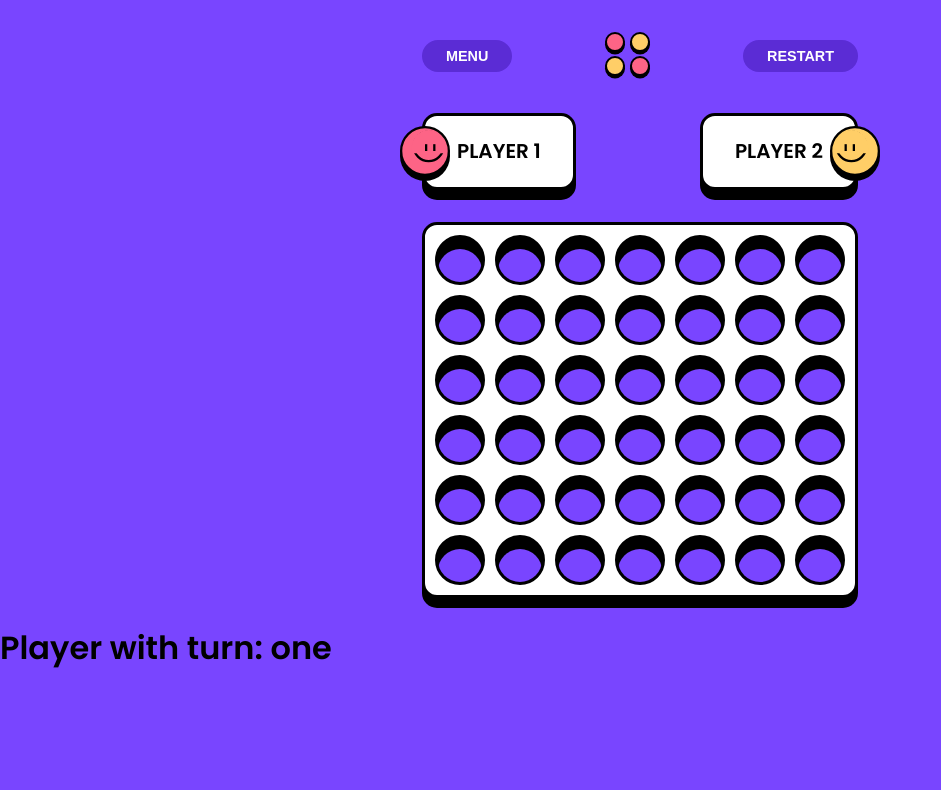
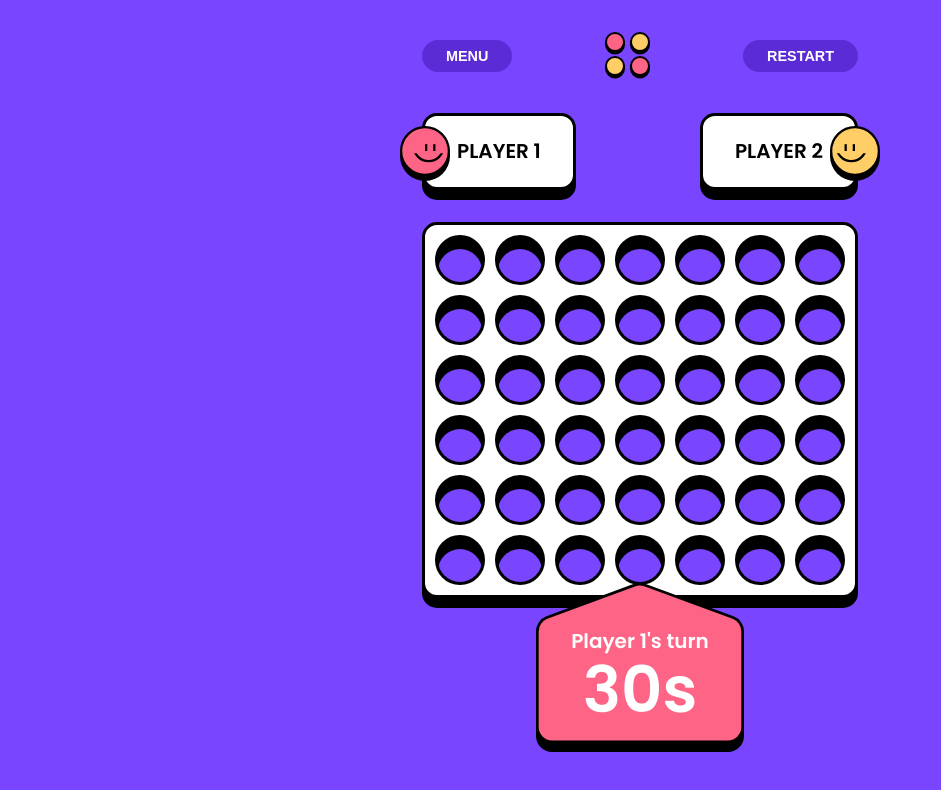
Before and after one commit to FOWMind/connect-four-game, a website: page index.html in a window 1280 px wide. Shown: the whole page, without its empty margins (0-941 px from the left). Drawn offline with Linux system fonts and the light colour scheme.

Commit message:
[Add] Turn box functionality and core styles

```diff
--- a/index.js
+++ b/index.js
@@ -1,11 +1,10 @@
 const root = document.getElementById("root");
 const restartButton = document.getElementById("restart");
-const turnText = document.getElementById("turn-text");
 
-const timePerTurn = 4; // seconds
+const timePerTurn = 30; // seconds
 const players = {
-  one: "one",
-  two: "two",
+  one: "1",
+  two: "2",
 };
 const initialTurn = players.one;
 let playerWithTurn = initialTurn;
@@ -23,13 +22,10 @@ const discAmount = discsPerRow * rows;
 function render() {
   renderPlayers();
   renderDiscs(discAmount);
+  renderTurnBox();
   handleEvents();
 }
 render();
-
-// START DEBUG
-turnText.innerHTML = "Player with turn: " + playerWithTurn;
-// END DEBUG
 
 /**
  * Manage what happens with each event in the application.
@@ -60,18 +56,90 @@ function restart() {
   // Avoid restart if not necessary
   if (!someDiscClicked) return;
 
-  // Clear turn
-  playerWithTurn = initialTurn;
-  turnText.innerHTML = "Player with turn: " + playerWithTurn;
-
   // Clear timers
   clearInterval(currentTurnTimer);
   clearTimeout(currentTurnTimeout);
 
+  // Clear turn
+  playerWithTurn = initialTurn;
+  updateTurnPlayer(playerWithTurn);
+  updateTurnTime(timePerTurn);
+
   // Clear classes
   discs.forEach((disc) =>
-    disc.classList.remove("clicked", "clicked-one", "clicked-two")
+    disc.classList.remove(
+      "clicked",
+      `clicked-${players.one}`,
+      `clicked-${players.two}`
+    )
   );
+}
+
+/**
+ * Create the text for the turn box.
+ * @returns The created wrapper element with the turn box text.
+ */
+function createTurnBoxText() {
+  const wrapper = document.createDocumentFragment();
+
+  // Player text
+  const player = document.createElement("p");
+  player.setAttribute("id", "turn-box-player");
+  player.classList.add("turn-box-player");
+
+  // Time text
+  const turnTimeContainer = document.createElement("span");
+  turnTimeContainer.setAttribute("id", "turn-box-time");
+  turnTimeContainer.classList.add("turn-box-time");
+
+  wrapper.append(player, turnTimeContainer);
+  return wrapper;
+}
+
+/**
+ * Create a turn box with its text.
+ * @returns The created turn box element.
+ */
+function createTurnBox() {
+  const box = document.createElement("div");
+  box.setAttribute("id", "turn-box");
+  box.classList.add("turn-box");
+
+  const background = new Image();
+  background.setAttribute("src", "./src/images/turn-box.svg");
+  background.classList.add("turn-box-background");
+
+  const text = createTurnBoxText();
+  box.append(background, text);
+  return box;
+}
+
+/**
+ * Updates the player text in the turn box.
+ * @param {string} player - The turn player's name to update.
+ */
+function updateTurnPlayer(player) {
+  const turnPlayer = document.getElementById("turn-box-player");
+  turnPlayer.innerHTML = `Player ${player}'s turn`;
+}
+
+/**
+ * Updates the time in the turn box.
+ * @param {number} time - The turn time to update.
+ */
+function updateTurnTime(time) {
+  const turnTime = document.getElementById("turn-box-time");
+  turnTime.innerText = time + "s";
+}
+
+/**
+ * Displays the turn box on screen.
+ */
+function renderTurnBox() {
+  const turnBox = createTurnBox();
+  root.appendChild(turnBox);
+  updateTurnPlayer(playerWithTurn);
+  updateTurnTime(timePerTurn);
 }
 
 /**
@@ -111,7 +179,7 @@ function createPlayerWrapper() {
 }
 
 /**
- * Shows the player boxes in screen.
+ * Displays the player boxes on screen.
  */
 function renderPlayers() {
   const playersWrapper = createPlayerWrapper();
@@ -136,8 +204,8 @@ function createDiscWrapper() {
 }
 
 /**
- * Create a single disc as HTMLElement.
- * @returns The disc created.
+ * Create a single disc.
+ * @returns The disc created element.
  */
 function createDisc(dataId) {
   const disc = document.createElement("div");
@@ -163,7 +231,7 @@ function createDiscList(amount) {
 }
 
 /**
- * Shows all the discs created in screen.
+ * Displays all the discs created on screen.
  * @param {number} amount - The desired amount of discs to render. Must be an integer.
  */
 function renderDiscs(amount) {
@@ -266,7 +334,7 @@ function createAudio(soundName) {
 }
 
 /**
- * Play a sound by its name.
+ * Plays a sound by its name.
  * @param {string} soundName - The sound name to play (example: "pop").
  */
 function playSound(soundName) {
@@ -275,37 +343,35 @@ function playSound(soundName) {
 }
 
 /**
- * Change the current turn to opponent and show it in screen.
+ * Changes the current turn to opponent and show it on screen.
  */
 function changeTurnToOpponent() {
   playerWithTurn = playerWithTurn === players.one ? players.two : players.one;
-  turnText.innerHTML = "Player with turn: " + playerWithTurn;
+  updateTurnPlayer(playerWithTurn);
+  updateTurnTime(timePerTurn);
 }
 
 /**
- * Updates turn time every second and shows it in screen.
+ * Updates turn time every second and shows it on screen.
  * @returns The turn interval identifier.
  */
 function updateTurnTimeEachSecond() {
   let timeLeft = timePerTurn;
-  console.log("time left: ", timeLeft);
   timer = setInterval(() => {
     // each second
     timeLeft--;
-    console.log("time left: ", timeLeft);
+    updateTurnTime(timeLeft);
   }, 1000);
   return timer;
 }
 
 /**
- * Change the current turn to opponent when turn time ends.
+ * Changes the current turn to opponent when turn time ends.
  * @returns The turn timeout identifier.
  */
 function changeTurnAfterTimeout() {
   timeout = setTimeout(() => {
-    console.log("timeout.");
-    changeTurnToOpponent();
-    clearInterval(currentTurnTimer);
+    handleTurnChange();
   }, timePerTurn * 1000);
   return timeout;
 }
@@ -315,8 +381,8 @@ function changeTurnAfterTimeout() {
  */
 function handleTurnChange() {
   changeTurnToOpponent();
-  if (currentTurnTimer !== undefined) clearInterval(currentTurnTimer);
-  if (currentTurnTimeout !== undefined) clearTimeout(currentTurnTimeout);
+  clearInterval(currentTurnTimer);
+  clearTimeout(currentTurnTimeout);
 
   currentTurnTimer = updateTurnTimeEachSecond();
   currentTurnTimeout = changeTurnAfterTimeout();
--- a/src/styles/index.scss
+++ b/src/styles/index.scss
@@ -46,6 +46,10 @@ html {
 body {
   background-color: $bgClr;
   font-family: "Poppins", sans-serif;
+}
+
+img {
+  display: block;
 }
 
 #root {
@@ -207,7 +211,7 @@ body {
       top: 10%;
     }
 
-    &-one {
+    &-1 {
       background-color: $discSelectedShadowClrPlayerOne;
 
       &::before {
@@ -215,7 +219,7 @@ body {
       }
     }
 
-    &-two {
+    &-2 {
       background-color: $discSelectedShadowClrPlayerTwo;
 
       &::before {
@@ -224,3 +228,41 @@ body {
     }
   }
 }
+
+.turn-box {
+  padding: 2rem;
+  padding-bottom: 0;
+  max-width: 15rem;
+  max-width: max-content;
+  margin: 0 auto;
+  color: $primaryText;
+  text-align: center;
+  position: relative;
+
+  &-background {
+    position: absolute;
+    top: -1rem;
+    left: 50%;
+    z-index: 1;
+    transform: translateX(-50%);
+    width: 15rem - 2rem;
+    pointer-events: none;
+    user-select: none;
+  }
+
+  &-player,
+  &-time {
+    position: relative;
+    z-index: 5;
+  }
+
+  &-player {
+    font-size: 1.25rem;
+    font-weight: $fwMedium;
+  }
+
+  &-time {
+    font-size: 4rem;
+    font-weight: $fwMedium;
+  }
+}
```
Also changed, not shown: css/index.css, src/images/turn-box.svg (added), 1 other file.
